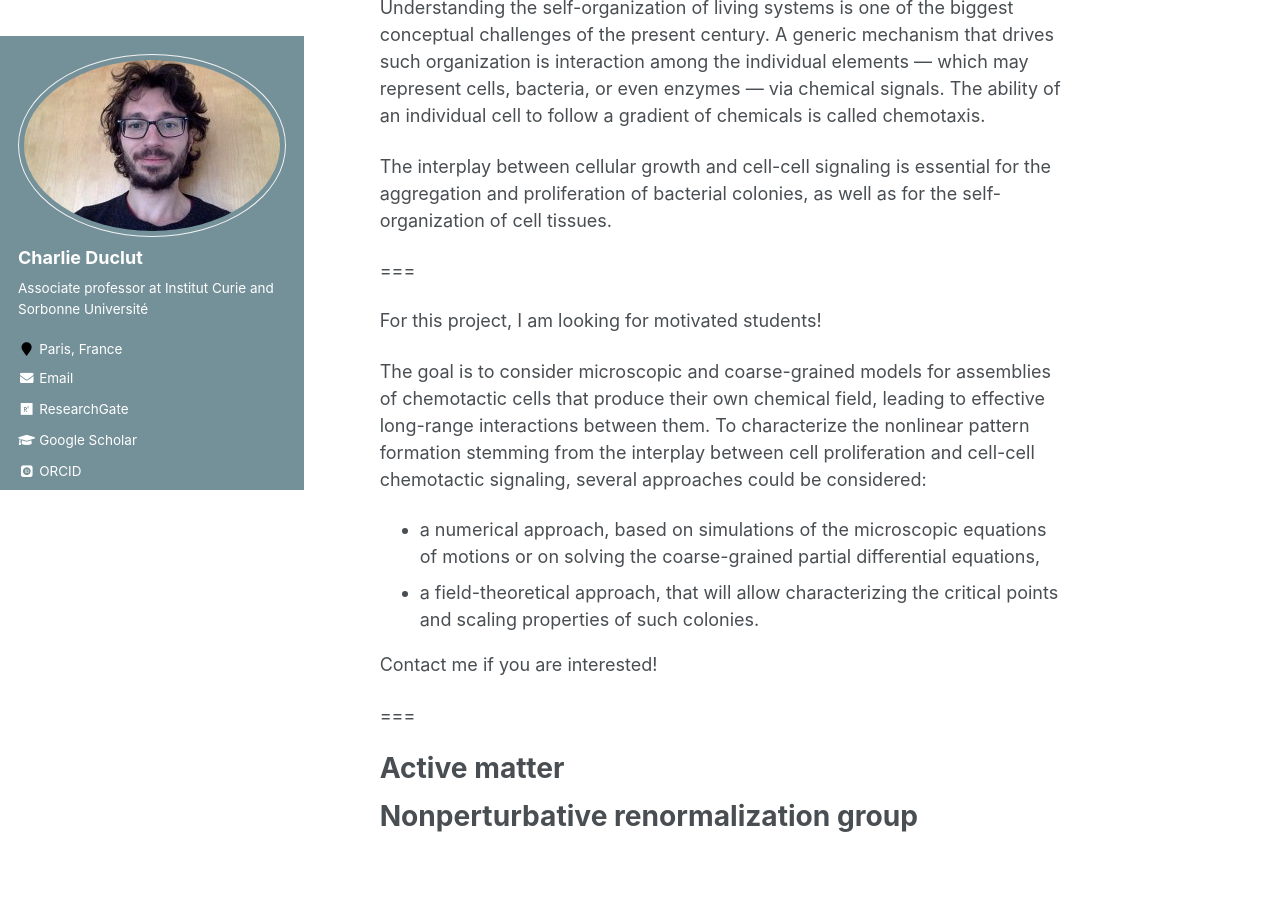
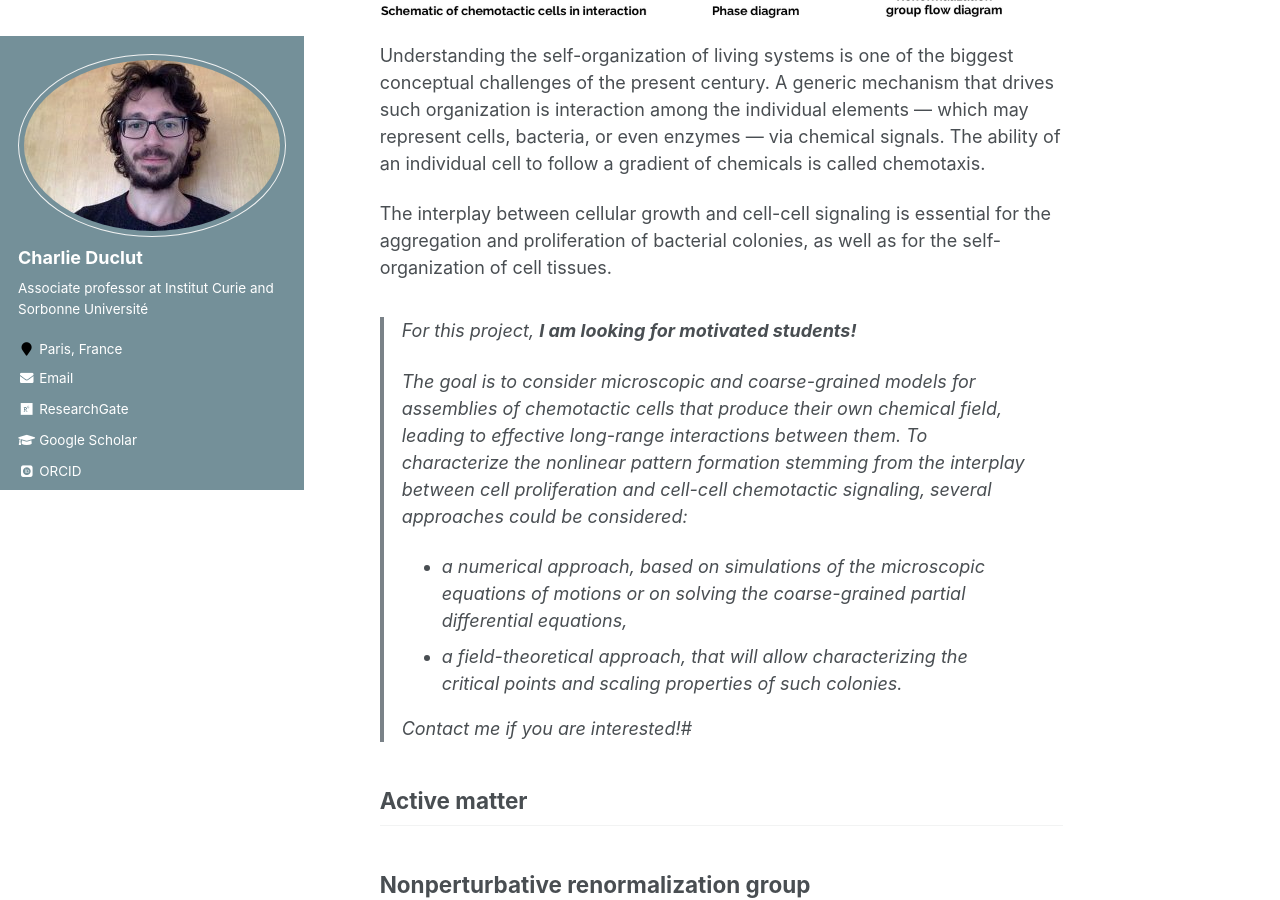
Before and after one commit to charlieduclut/charlieduclut.github.io, a Jekyll site: the page built from _research/research-3.md, in a window 1280 px wide and 900 px high, scrolled down 608 px. Built offline with Jekyll 4.4.1, drawn with Linux system fonts in a browser that asks for light colours; some web fonts are replaced.

Commit message:
continued

```diff
--- a/_research/research-3.md
+++ b/_research/research-3.md
@@ -4,7 +4,7 @@
 collection: research
 ---
 
-#  Chemotaxis and proliferation
+##  Chemotaxis and proliferation
 
 <img src='/images/research_chemo.jpg'>
 
@@ -12,20 +12,14 @@
 
 The interplay between cellular growth and cell-cell signaling is essential for the aggregation and proliferation of bacterial colonies, as well as for the self-organization of cell tissues.
 
-===
+> For this project, **I am looking for motivated students!**
+>
+> The goal is to consider microscopic and coarse-grained models for assemblies of chemotactic cells that produce their own chemical field, leading to effective long-range interactions between them. To characterize the nonlinear pattern formation stemming from the interplay between cell proliferation and cell-cell chemotactic signaling, several approaches could be considered:
+> - a numerical approach, based on simulations of the microscopic equations of motions or on solving the coarse-grained partial differential equations,
+> - a field-theoretical approach, that will allow characterizing the critical points and scaling properties of such colonies.
+>
+> Contact me if you are interested!#
 
-For this project, I am looking for motivated students!
+##  Active matter
 
-The goal is to consider microscopic and coarse-grained models for
-assemblies of chemotactic cells that produce their own chemical field, leading to effective long-range interactions between them. To characterize the nonlinear pattern formation stemming from the interplay between cell proliferation and cell-cell chemotactic signaling, several approaches could be considered:
-- a numerical approach, based on simulations of the microscopic equations of motions or on solving the coarse-grained partial differential equations,
-- a field-theoretical approach, that will allow characterizing the critical points and scaling properties of such colonies.
-
-
-Contact me if you are interested!
-
-===
-
-#  Active matter
-
-#  Nonperturbative renormalization group
+##  Nonperturbative renormalization group
```
Also changed, not shown: _pages/about.md (+1 -1 lines), _research/research-1.md (+7 -12 lines), _teaching/teaching-2.md (+2 -2 lines).
